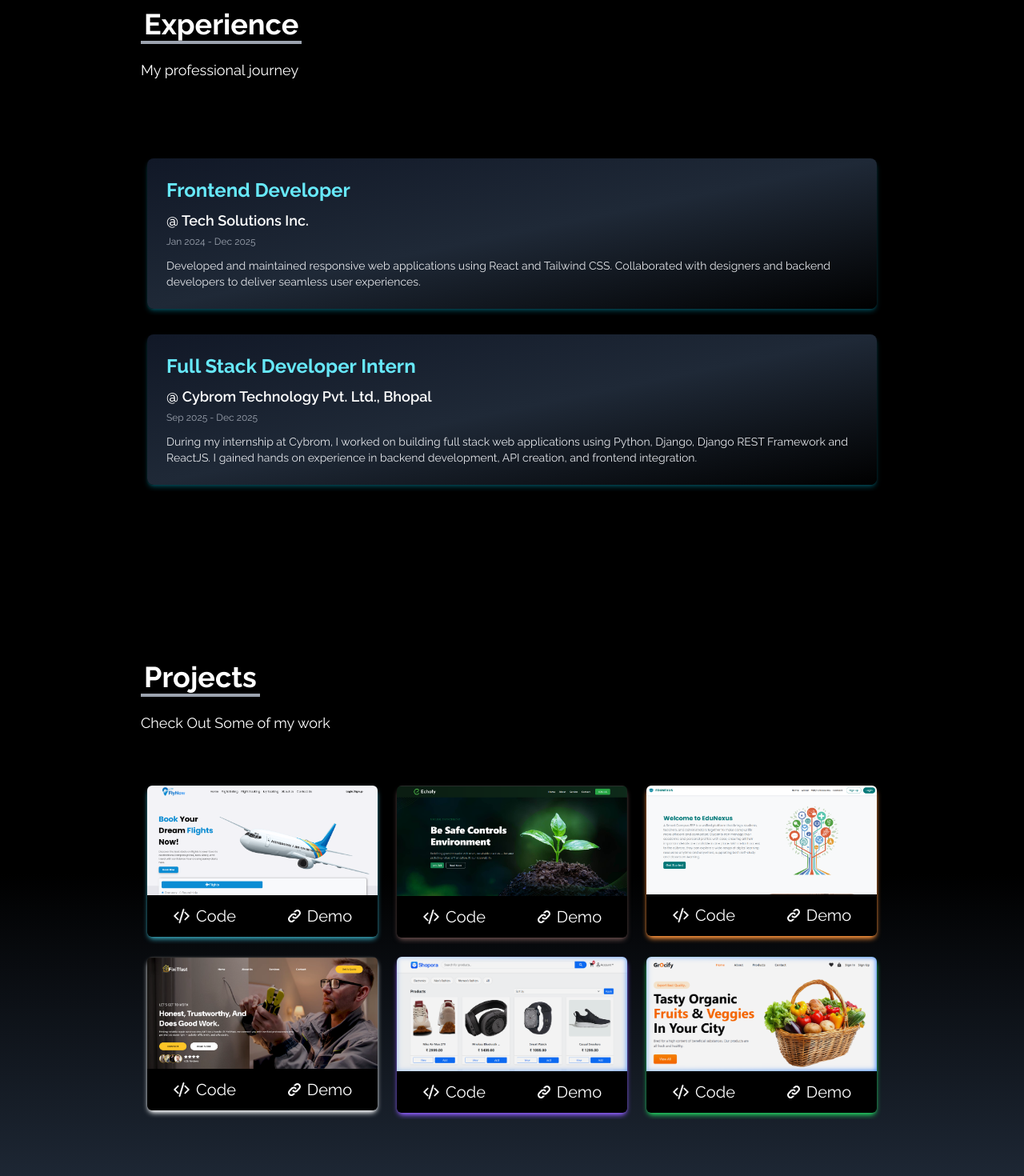
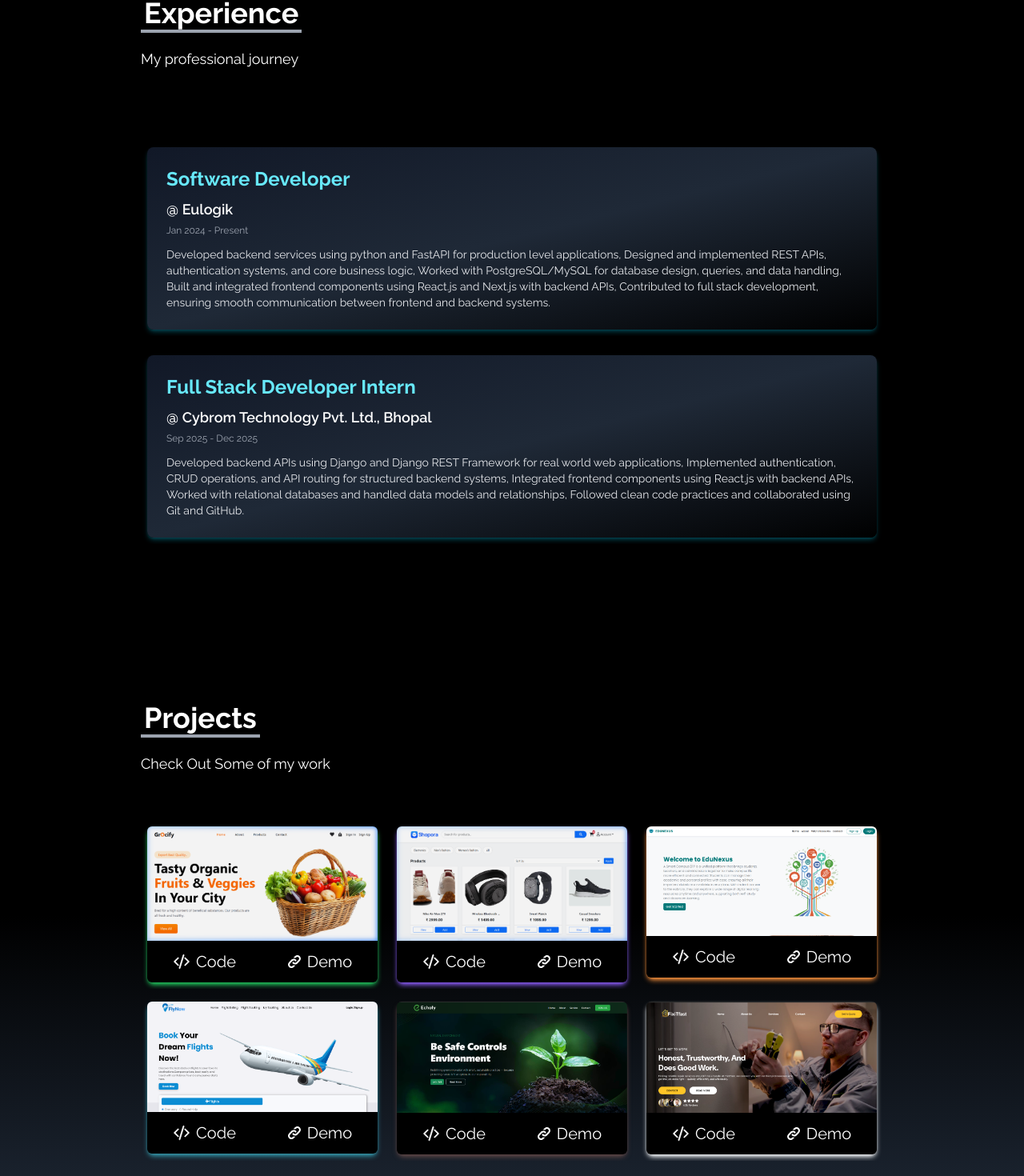
Before and after one commit to ayushrusiya9/AyuFolio, a React (Vite) app: page / in a window 1280 px wide. Shown: the part 1977-3447 px from the top of the page at 80% size. Built offline with nearby package versions, Linux system fonts and the light colour scheme.

Commit message:
feat: update About, Experience, Home, components and projects data for improve content and styling

```diff
--- a/src/components/About.jsx
+++ b/src/components/About.jsx
@@ -27,7 +27,7 @@ const About = () => {
               height="auto"
               loading="lazy"
               title="Profile Picture"
-              className="cursor-pointer grayscale hover:grayscale-0 hover:scale-[1.02] transition-all delay-75 border-4 border-transparent hover:border-white duration-300 rounded-2xl min-w-[240px] w-1/2 mx-auto  md:w-[270px]"
+              className="cursor-pointer grayscale hover:grayscale-0 transition-all delay-75 border-4 border-transparent hover:border-white duration-300 rounded-2xl min-w-[240px] w-1/2 mx-auto  md:w-[270px]"
             />
           </AnimatedWrapper>
         </div>
--- a/src/components/Experience.jsx
+++ b/src/components/Experience.jsx
@@ -6,16 +6,24 @@ import Card from "./Card";
 
 const experienceData = [
   {
-    company: "Tech Solutions Inc.",
-    role: "Frontend Developer",
-    period: "Jan 2024 - Dec 2025",
-    description: "Developed and maintained responsive web applications using React and Tailwind CSS. Collaborated with designers and backend developers to deliver seamless user experiences."
+    company: "Eulogik",
+    role: "Software Developer",
+    period: "Jan 2024 - Present",
+    description: ` Developed backend services using python and FastAPI for production level applications,
+                   Designed and implemented REST APIs, authentication systems, and core business logic,
+                   Worked with PostgreSQL/MySQL for database design, queries, and data handling,
+                   Built and integrated frontend components using React.js and Next.js with backend APIs,
+                   Contributed to full stack development, ensuring smooth communication between frontend and backend systems.`
   },
   {
     company: "Cybrom Technology Pvt. Ltd., Bhopal",
     role: "Full Stack Developer Intern",
     period: "Sep 2025 - Dec 2025",
-    description: "During my internship at Cybrom, I worked on building full stack web applications using Python, Django, Django REST Framework and ReactJS. I gained    hands on experience in backend development, API creation, and frontend integration."
+    description: ` Developed backend APIs using Django and Django REST Framework for real world web applications,
+                  Implemented authentication, CRUD operations, and API routing for structured backend systems,
+                  Integrated frontend components using React.js with backend APIs,
+                  Worked with relational databases and handled data models and relationships,
+                  Followed clean code practices and collaborated using Git and GitHub.`
   }
 ];
 
@@ -32,7 +40,7 @@ const Experience = () => {
         <GridLayout style="flex flex-col gap-4 mt-8">
           {experienceData.map((exp, idx) => (
             <AnimatedWrapper key={idx} animateFrom="bottom" delay={0.8}>
-              <Card style={{shadow:'shadow-cyan-500/30'}}>
+              <Card style={{ shadow: 'shadow-cyan-500/30' }}>
                 <div className="flex flex-col h-full p-6 bg-gradient-to-br from-gray-900 via-gray-800 to-black rounded-lg">
                   <h3 className="text-2xl font-bold text-cyan-300 mb-2">{exp.role}</h3>
                   <span className="text-lg text-white font-semibold mb-1">@ {exp.company}</span>
--- a/src/components/Home.jsx
+++ b/src/components/Home.jsx
@@ -12,23 +12,23 @@ const Home = () => {
   const interests = [
     " . . . ",
     3000,
-    "Python Full Stack Developer",
+    "Python Full Stack Development",
     4000,
     "Frontend Development",
     2000,
     "Backend Development",
     2000,
-    "Django Developer",
+    "Django Development",
     2000,
     "Django Rest Framework",
     2000,
-    "Next.js Developer",
+    "Next.js Development",
     2000,
-    "FastAPI Developer",
+    "FastAPI Development",
     2000,
-    "React Developer",
+    "React Development",
     2000,
-    "Open Source Contributor",
+    "Open Source Contribution",
     2000
   ];
 
--- a/src/data/projects.js
+++ b/src/data/projects.js
@@ -7,26 +7,26 @@ import grocify from "../assets/Projects/grocify.png"
 
 const projects = [
     {
-        img: flynow,
-        name: "FlyNow - A Flight Booking Web",
-        demo: "https://fly-now-ebon.vercel.app/",
-        code: "https://github.com/ayushrusiya9/FlyNow",
-        description: "FlyNow is a responsive airline booking website built with HTML, CSS, and JavaScript. It showcases CRUD functionality for creating, reading, updating, and deleting flight bookings. The project focuses on modern UI, smooth navigation, and a fully mobile-friendly design.",
+        img: grocify,
+        name: "Grocify - Grocery Web App",
+        demo: "https://grocify-ebon.vercel.app",
+        code: "https://github.com/ayushrusiya9/grocify-website",
+        description: "A grocery web app built with React and JSON Server featuring CRUD operations for managing grocery items. Includes login/signup functionality, item management, and a clean responsive UI.",
         style: {
-            shadow: "shadow-[#3498AB]",
-            cover: "from-[#3498AB]",
+            shadow: "shadow-[#22C55E]",
+            cover: "from-[#22C55E]",
             display: " hidden group-hover:flex"
         }
     },
     {
-        img: echofy,
-        name: "Echofy Django Project",
-        demo: "https://ayushrusiya.pythonanywhere.com/",
-        code: "https://github.com/ayushrusiya9/Echofy-django-project",
-        description: "Echofy is a personal Django web project built to explore key web development concepts such as routing, templates, static file handling, and basic deployment. While the interface is simple, the project helped me grasp the foundational structure of Django applications and how core web components interact behind the scenes.",
+        img: shopora,
+        name: "Shopora - Django eCommerce",
+        demo: "https://ayushrusiya9.pythonanywhere.com/",
+        code: "https://github.com/ayushrusiya9/shopora-django-ecommerce",
+        description: "Shopora is a modern eCommerce website built with Django. It features user authentication, product management, cart, and checkout system designed to showcase full-stack development skills.",
         style: {
-            shadow: "shadow-[#5E4746]",
-            cover: "from-[#5E4746]",
+            shadow: "shadow-[#8B5CF6]",
+            cover: "from-[#8B5CF6]",
             display: " hidden group-hover:flex"
         }
     },
@@ -43,6 +43,30 @@ const projects = [
         }
     },
     {
+        img: flynow,
+        name: "FlyNow - A Flight Booking Web",
+        demo: "https://fly-now-ebon.vercel.app/",
+        code: "https://github.com/ayushrusiya9/FlyNow",
+        description: "FlyNow is a responsive airline booking website built with HTML, CSS, and JavaScript. It showcases CRUD functionality for creating, reading, updating, and deleting flight bookings.",
+        style: {
+            shadow: "shadow-[#3498AB]",
+            cover: "from-[#3498AB]",
+            display: " hidden group-hover:flex"
+        }
+    },
+    {
+        img: echofy,
+        name: "Echofy Django Project",
+        demo: "https://ayushrusiya.pythonanywhere.com/",
+        code: "https://github.com/ayushrusiya9/Echofy-django-project",
+        description: `Echofy is a Django-based web project built to explore core concepts like routing, templates, and static file handling. It demonstrates the basic structure of a Django application and how different components interact.`,
+        style: {
+            shadow: "shadow-[#5E4746]",
+            cover: "from-[#5E4746]",
+            display: " hidden group-hover:flex"
+        }
+    },
+    {
         img: fixitfast,
         name: "FixItfast - Service Booking App",
         demo: "https://inquisitive-puppy-d3ea6e.netlify.app/",
@@ -54,30 +78,6 @@ const projects = [
             display: " hidden group-hover:flex"
         }
     },
-    {
-        img: shopora,
-        name: "Shopora - Django eCommerce",
-        demo: "https://ayushrusiya9.pythonanywhere.com/",
-        code: "https://github.com/ayushrusiya9/shopora-django-ecommerce",
-        description: "Shopora is a modern eCommerce website built with Django. It features user authentication, product management, cart, and checkout system designed to showcase full-stack development skills.",
-        style: {
-            shadow: "shadow-[#8B5CF6]",
-            cover: "from-[#8B5CF6]",
-            display: " hidden group-hover:flex"
-        }
-    },
-    {
-        img: grocify,
-        name: "Grocify - Grocery Web App",
-        demo: "https://grocify-ebon.vercel.app",
-        code: "https://github.com/ayushrusiya9/grocify-website",
-        description: "A grocery web app built with React and JSON Server featuring CRUD operations for managing grocery items. Includes login/signup functionality, item management, and a clean responsive UI.",
-        style: {
-            shadow: "shadow-[#22C55E]",
-            cover: "from-[#22C55E]",
-            display: " hidden group-hover:flex"
-        }
-    },
 ]
 
 export default projects;
```
